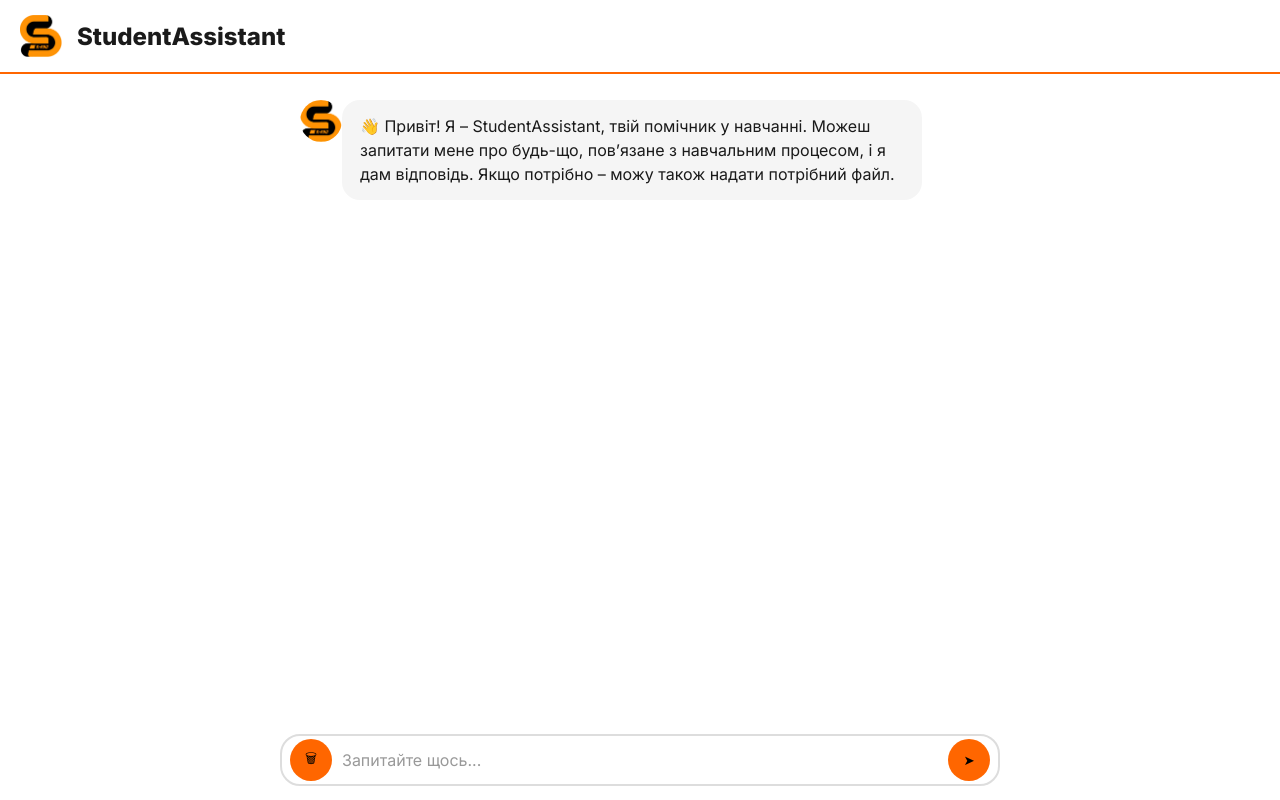
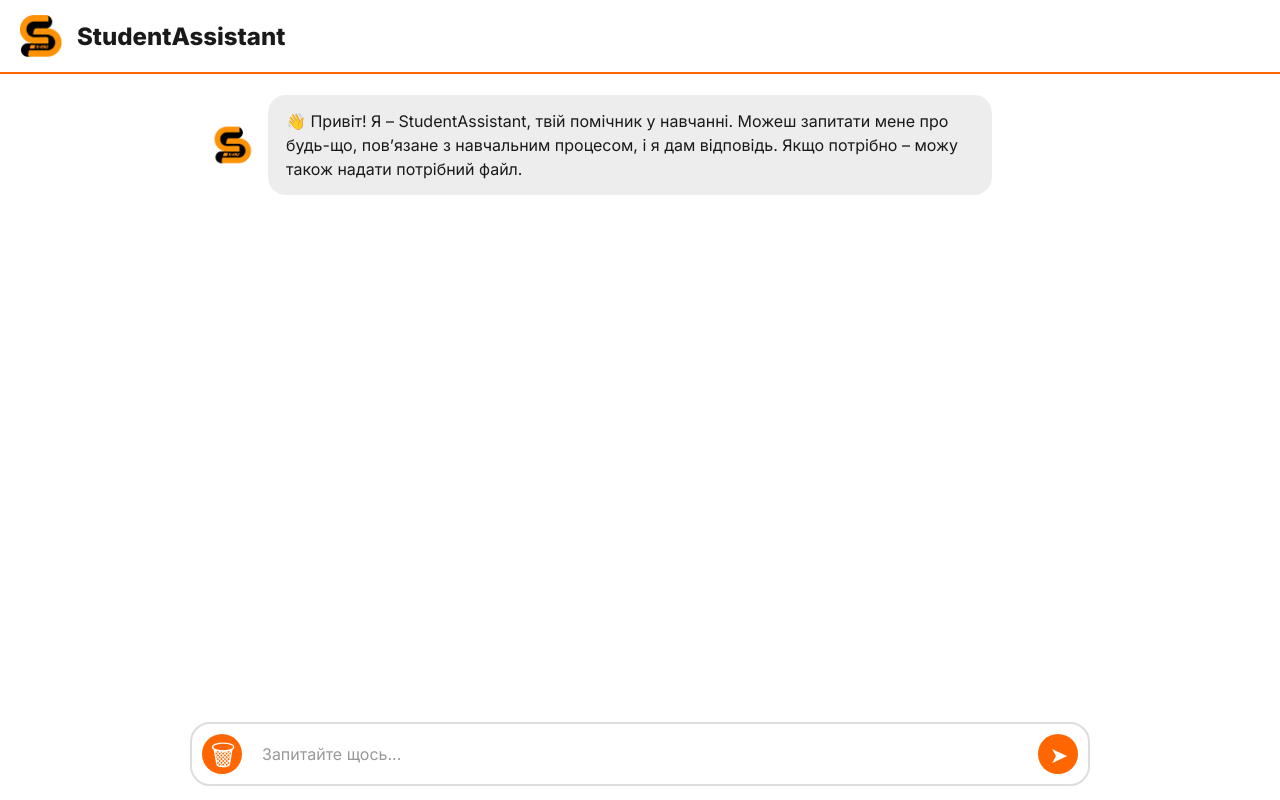
Before and after one commit to VadimValcerKN1B22/StudentAssistant, a Flask app: page / in a window 1280 px wide. Run offline with Flask 3, Linux system fonts and the light colour scheme.

Commit message:
Update style.css

```diff
--- a/frontend/static/style.css
+++ b/frontend/static/style.css
@@ -4,6 +4,7 @@
     --bg-color: #ffffff;
     --text-color: #1a1a1a;
     --gray-light: #f5f5f5;
+    --border-color: #e0e0e0;
 }
 
 body {
@@ -15,7 +16,11 @@ body {
     display: flex;
     flex-direction: column;
     height: 100vh;
-    overflow-x: hidden;
+}
+
+button,
+textarea {
+    font-family: inherit;
 }
 
 header {
@@ -25,7 +30,7 @@ header {
     position: fixed;
     top: 0;
     width: 100%;
-    z-index: 10;
+    z-index: 100;
     box-sizing: border-box;
 }
 
@@ -46,35 +51,33 @@ header {
 
 main {
     flex: 1;
+    margin-top: 75px;
+    margin-bottom: 120px;
     padding: 20px;
-    margin-top: 80px;
-    margin-bottom: 120px;
-    width: 100%;
-    max-width: 720px;
+    overflow-y: auto;
     display: flex;
     flex-direction: column;
     gap: 20px;
+    max-width: 900px;
+    width: 100%;
     align-self: center;
     box-sizing: border-box;
 }
 
 .message {
     display: flex;
-    align-items: flex-start;
-    width: 100%;
+    align-items: center;
+    gap: 12px;
+    animation: fadeIn 0.25s ease;
 }
 
-.bot-message {
-    justify-content: flex-start;
-}
-
-.user-message {
-    justify-content: flex-end;
+.message.user-message {
+    flex-direction: row-reverse;
 }
 
 .avatar {
-    width: 42px;
-    height: 42px;
+    width: 46px;
+    height: 46px;
     border-radius: 50%;
     overflow: hidden;
     flex-shrink: 0;
@@ -87,6 +90,7 @@ main {
     width: 100%;
     height: 100%;
     object-fit: contain;
+    transform: scale(0.8);
 }
 
 .content {
@@ -96,12 +100,226 @@ main {
     font-size: 16px;
     line-height: 1.5;
     max-width: 80%;
-    word-break: break-word;
+    white-space: pre-wrap;
 }
 
 .user-message .content {
     background: var(--primary);
     color: white;
+}
+
+.file-block {
+    display: flex;
+    flex-direction: column;
+    gap: 4px;
+    margin-top: 6px;
+}
+
+.file-card {
+    display: inline-flex;
+    align-items: center;
+    gap: 6px;
+    padding: 0;
+    margin: 0;
+    border: none;
+    background: transparent;
+    color: var(--primary);
+    font-weight: 600;
+    text-decoration: none;
+}
+
+.file-card:hover {
+    text-decoration: underline;
+}
+
+.file-message {
+    padding: 3px 10px !important;
+}
+
+.source-block {
+    margin-top: 10px;
+    font-size: 13px;
+    color: #666;
+    border-top: 1px solid #ddd;
+    padding-top: 5px;
+}
+
+.hidden {
+    display: none !important;
+}
+
+#loading-indicator {
+    display: flex;
+    align-items: center;
+    gap: 0 !important;
+    justify-content: flex-start;
+    padding: 10px 0;
+    margin-left: 0px;
+}
+
+.loading-avatar {
+    margin-right: 14px;
+}
+
+.loading-spinner {
+    margin-right: -5px;
+}
+
+.loading-text {
+    font-size: 18px;
+    color: var(--primary);
+    font-weight: 600;
+}
+
+.loading-spinner {
+    width: 20px;
+    height: 20px;
+    border-radius: 50%;
+    border: 3px solid #ffd1ad;
+    border-top-color: var(--primary);
+    animation: spin 0.7s linear infinite;
+}
+
+@keyframes spin {
+    from { transform: rotate(0deg); }
+    to   { transform: rotate(360deg); }
+}
+
+.loading-text {
+    margin-left: 15px;
+    color: var(--primary);
+    font-weight: 600;
+}
+
+@keyframes fadeIn {
+    from { opacity: 0; transform: translateY(5px); }
+    to   { opacity: 1; transform: translateY(0); }
+}
+
+footer {
+    position: fixed;
+    bottom: 0;
+    width: 100%;
+    background: #fff;
+    padding: 14px 20px;
+    box-sizing: border-box;
+}
+
+.input-container {
+    max-width: 900px;
+    margin: 0 auto;
+    display: flex;
+    align-items: center;
+    position: relative;
+}
+
+#clear-btn,
+#send-btn {
+    height: 40px;
+    width: 40px;
+    display: grid;
+    place-items: center;
+    font-size: 22px;
+    line-height: 1;
+    padding: 0;
+    border: none;
+    border-radius: 50%;
+    cursor: pointer;
+    position: absolute;
+    top: 50%;
+    transform: translateY(-50%);
+    background: var(--primary);
+    color: #fff;
+    transition: 0.25s ease;
+}
+
+#clear-btn {
+    left: 12px;
+    font-size: 28px;
+}
+
+#send-btn {
+    right: 12px;
+}
+
+#clear-btn:hover,
+#send-btn:hover {
+    background: var(--primary-dark);
+}
+
+.input-div {
+    flex: 1;
+    min-height: 44px;
+    max-height: 140px;
+    padding-left: 70px;
+    padding-right: 70px;
+    display: flex;
+    border-radius: 20px;
+    border: 2px solid #ddd;
+    background: #fff;
+    overflow: hidden;
+    transition: border-color 0.35s ease, border-width 0.35s ease;
+}
+
+.input-div:has(#user-input:focus) {
+    border: 2px solid var(--primary);
+}
+
+#user-input {
+    flex: 1;
+    width: 100%;
+    font-size: 16px;
+    line-height: 20px;
+    white-space: pre-wrap;
+    overflow-wrap: break-word;
+    outline: none;
+    padding-top: 20px;
+    padding-bottom: 20px;
+    max-height: 140px;
+    overflow-y: auto;
+}
+
+#user-input:empty::before {
+    content: attr(data-placeholder);
+    color: #999;
+}
+
+.bot-message .content {
+    background: #ededed;
+}
+
+#clear-btn span,
+#send-btn span {
+    display: inline-block;
+    position: relative;
+    left: 1px;
+    top: 1px;
+}
+
+.loading-avatar img {
+    width: 100%;
+    height: 100%;
+    object-fit: contain;
+    transform: scale(0.80);
+}
+
+.loading-spinner {
+    width: 20px;
+    height: 20px;
+    border-radius: 50%;
+    border: 3px solid #ffd1ad;
+    border-top-color: var(--primary);
+    animation: spin 0.7s linear infinite;
+}
+
+@keyframes spin {
+    to { transform: rotate(360deg); }
+}
+
+.loading-text {
+    font-size: 18px;
+    color: var(--primary);
+    font-weight: 600;
 }
 
 .file-container {
@@ -114,134 +332,41 @@ main {
     gap: 8px;
 }
 
-footer {
-    position: fixed;
-    bottom: 0;
-    width: 100%;
-    background: #fff;
-    padding: 14px 20px;
-    box-sizing: border-box;
+.file-label {
+    font-size: 16px;
+    font-weight: normal;
 }
 
-.input-container {
-    max-width: 720px;
-    margin: 0 auto;
-    display: flex;
-    align-items: center;
-    position: relative;
+.file-download {
+    font-size: inherit;
+    color: var(--primary);
+    text-decoration: none;
+    font-weight: 600;
 }
 
-#clear-btn,
-#send-btn {
-    height: 42px;
-    width: 42px;
-    display: flex;
-    align-items: center;
-    justify-content: center;
-    border-radius: 50%;
-    border: none;
-    cursor: pointer;
-    background: var(--primary);
-    position: absolute;
-    top: 50%;
-    transform: translateY(-50%);
+.file-download:hover {
+    text-decoration: underline;
 }
 
-#clear-btn {
-    left: 10px;
+.file-download-row {
+    display: inline-flex;
+    align-items: center;
+    gap: 4px;
 }
 
-#send-btn {
-    right: 10px;
+.file-emoji {
+    text-decoration: none;
 }
 
-#clear-btn svg,
-#send-btn svg {
-    width: 22px;
-    height: 22px;
-    stroke: white;
+* {
+    user-select: none !important;
 }
 
-.input-div {
-    flex: 1;
-    min-height: 44px;
-    max-height: 140px;
-    padding-left: 60px;
-    padding-right: 60px;
-    display: flex;
-    border-radius: 20px;
-    border: 2px solid #ddd;
-    background: #fff;
-    overflow: hidden;
-    align-items: center;
+.message .content {
+    user-select: text !important;
 }
 
 #user-input {
-    flex: 1;
-    font-size: 16px;
-    line-height: 20px;
-    outline: none;
-    padding: 14px 0;
-    max-height: 140px;
-    overflow-y: auto;
-    white-space: pre-wrap;
+    user-select: text !important;
+
 }
-
-#user-input:empty::before {
-    content: attr(data-placeholder);
-    color: #999;
-}
-
-#loading-indicator {
-    display: none;
-}
-
-#loading-indicator.active {
-    display: flex;
-    align-items: center;
-    gap: 12px;
-    margin-left: 20px;
-}
-
-.loading-spinner {
-    width: 22px;
-    height: 22px;
-    border-radius: 50%;
-    border: 3px solid #ffd1ad;
-    border-top-color: var(--primary);
-    animation: spin 0.7s linear infinite;
-}
-
-@keyframes spin {
-    to { transform: rotate(360deg); }
-}
-
-@media (max-width: 600px) {
-    main {
-        max-width: 100%;
-        padding: 12px;
-    }
-
-    .content,
-    .file-container {
-        max-width: 90%;
-        font-size: 15px;
-    }
-
-    .avatar {
-        width: 36px;
-        height: 36px;
-    }
-
-    #clear-btn,
-    #send-btn {
-        height: 38px;
-        width: 38px;
-    }
-
-    #clear-btn svg,
-    #send-btn svg {
-        width: 20px;
-        height: 20px;
-    }
-}
```
